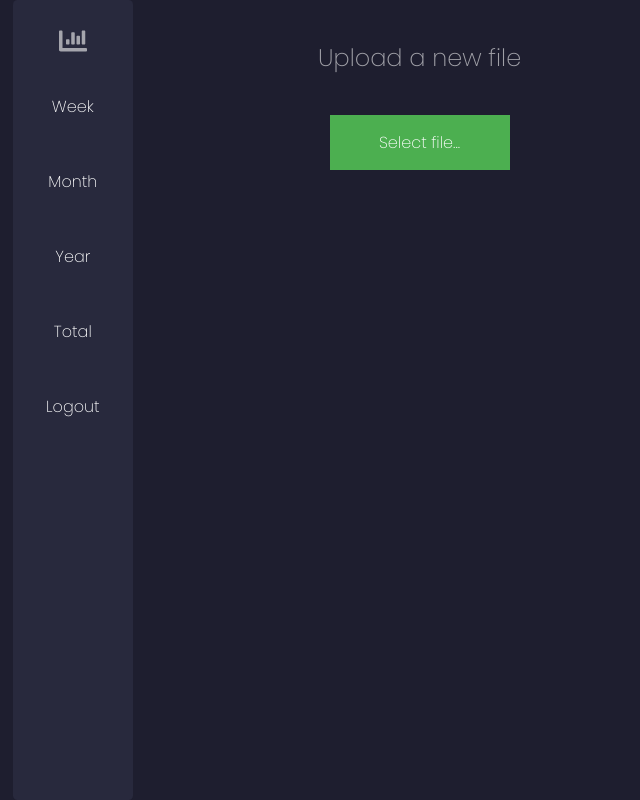
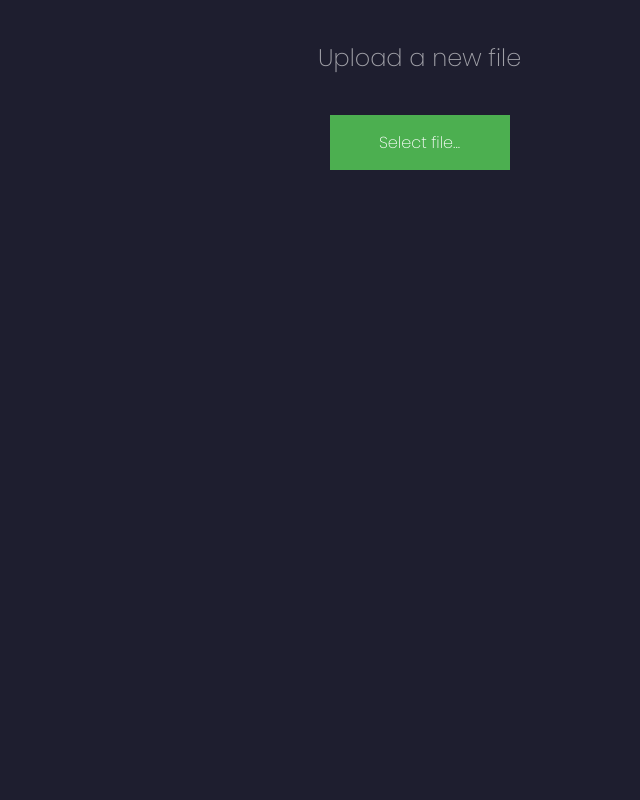
Before and after one commit to tomsaudrins/work-analytics, a React (Create React App) app: page / in a window 1280 px wide. Shown: the whole page, without its empty margins (0-640 px from the left). Built offline with nearby package versions, Linux system fonts and the light colour scheme.

Commit message:
Create sidebar functionality - switch timeframes

```diff
--- a/src/Components/App.js
+++ b/src/Components/App.js
@@ -1,7 +1,7 @@
 import OptionCard from "./OptionCard";
 import Location from "../graphs/Location";
 import d3 from "d3";
-import { useState } from "react";
+import { useState, useEffect } from "react";
 import WeekInfo from "../graphs/WeekInfo";
 import DayHours from "../graphs/DayHours";
 import Menu from "./Menu";
@@ -17,18 +17,24 @@ const App = () => {
   defaults.scales.radialLinear.ticks.display = false
 
 
+  const [importedData, setImportedData] = useState(null);
   const [data, setData] = useState(null);
 
   const selectFile = () => {
     d3.csv("data.csv", (csvData) => {
-      setData(csvData);
-      console.log(data);
+      setImportedData(csvData)
     });
   };
 
+  useEffect(() => {
+      setData(importedData ? importedData.slice(0,7): null);
+      console.log("Data is now")
+      console.log(data)
+  }, [importedData]);
+
   return (
     <div className="App">
-      <Menu onClick={setData} />
+      {data ? <Menu onClick={setData} importedData={importedData} setData={setData}/> : ""}
       <div className="content">
         <div style={{ display: "block", width: "100%", margin: "0 auto" }}>
           {data ? (
--- a/src/Components/LastFiveDays.js
+++ b/src/Components/LastFiveDays.js
@@ -9,7 +9,7 @@ const LastFiveDays = ({ data }) => {
       {lastFiveDays.map((day) => {
         return (
           <Day
-            key={day["Date"]}
+            key={day}
             day={day}
             Icon={day["Location"] === "Home" ? FaHome : FaBuilding}
           />
--- a/src/Components/Menu.js
+++ b/src/Components/Menu.js
@@ -1,15 +1,15 @@
 import "../css/Menu.css";
 import { FaChartBar } from "react-icons/fa";
-const Menu = ({ onClick }) => {
+const Menu = ({ onClick, importedData, setData }) => {
   return (
     <div className="sidebar">
       <p style={{ height: "44px", fontSize: "28px", paddingTop: "25px", color: "white" }}>
         <FaChartBar />
       </p>
-      <a href="#main">Week</a>
-      <a href="#news">Month</a>
-      <a href="#contact">Year</a>
-      <a href="#contact">Total</a>
+      <a href="#main" className="active" onClick={() => setData(importedData.slice(0,7))}>Week</a>
+      <a href="#news" onClick={() => setData(importedData.slice(0,30))}>Month</a>
+      <a href="#contact" onClick={() => setData(importedData.slice(0,365))}>Year</a>
+      <a href="#contact" onClick={() => setData(importedData)}>Total</a>
       <a href="#about" onClick={() => onClick(null)}>
         Logout
       </a>
--- a/src/Graphs/DayHours.js
+++ b/src/Graphs/DayHours.js
@@ -10,11 +10,11 @@ const calculateHours = (day) => {
 const DayHours = ({ data }) => {
   const hourData = {
     // set sample values to zero in production
-    Monday: 5,
-    Tuesday: 7,
-    Wednesday: 4,
-    Thursday: 5,
-    Friday: 8,
+    Monday: 0,
+    Tuesday: 0,
+    Wednesday: 0,
+    Thursday: 0,
+    Friday: 0,
   };
 
   data.forEach((date) => {
--- a/src/Graphs/WeekInfo.js
+++ b/src/Graphs/WeekInfo.js
@@ -4,11 +4,11 @@ import "../css/grid.css";
 const WeekInfo = ({ data }) => {
   const dayCount = {
     // set sample values to zero in production
-    Monday: 5,
-    Tuesday: 5,
-    Wednesday: 5,
-    Thursday: 5,
-    Friday: 5,
+    Monday: 0,
+    Tuesday: 0,
+    Wednesday: 0,
+    Thursday: 0,
+    Friday: 0,
   };
 
   data.forEach((date) => {
```
